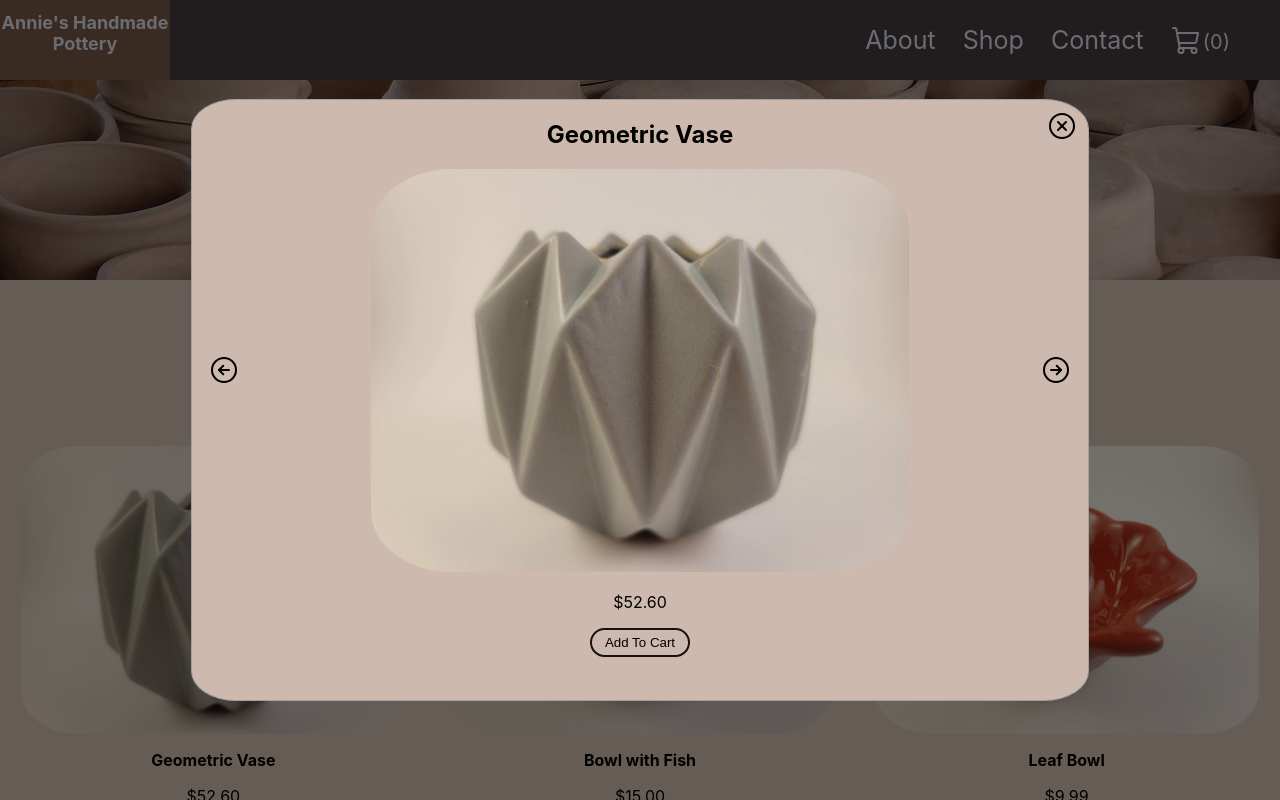
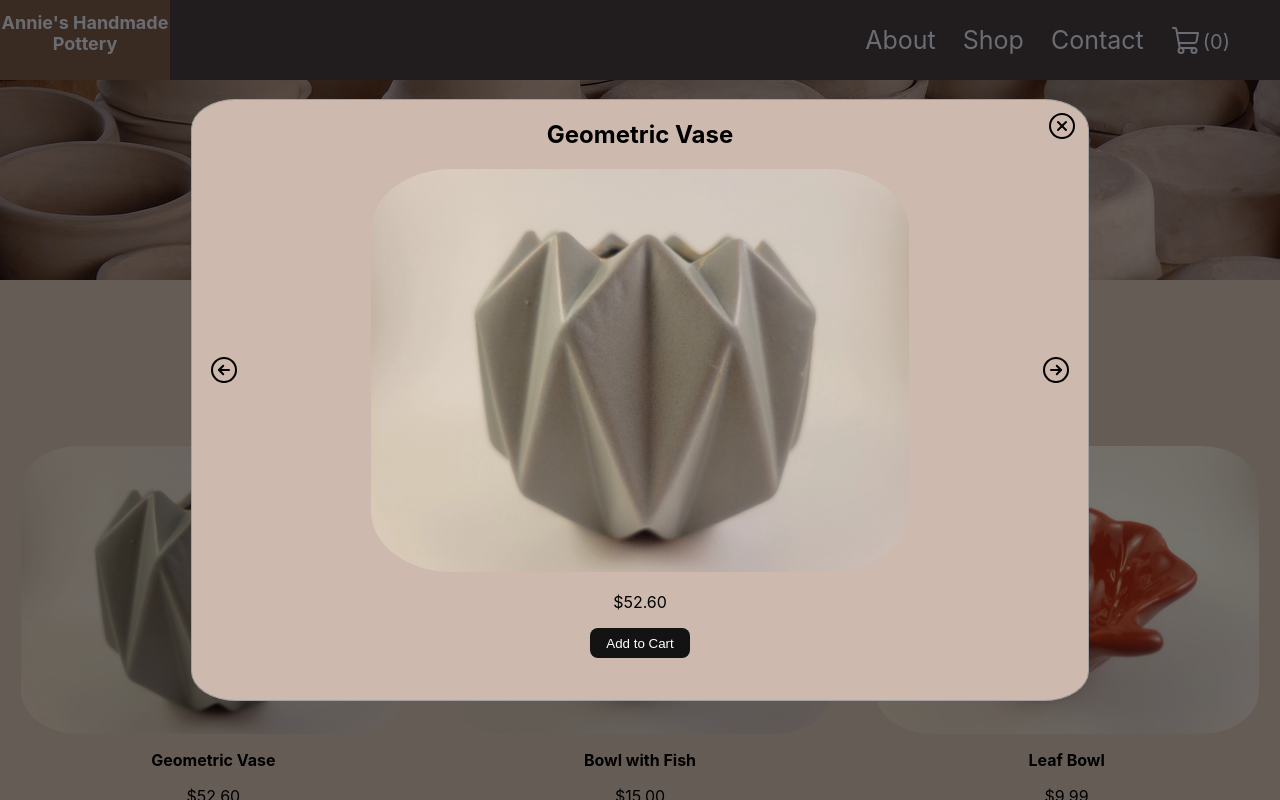
Before and after one commit to LaurenCummings/shop-project, a React (Create React App) app: page / in a window 1280 px wide. Both pictures are taken after a click on the picture 213 px from the left and 590 px from the top of the page. Shown: the top 800 px of the page. Built offline with nearby package versions, Linux system fonts and the light colour scheme.

Commit message:
Deleted timer on addToCart button

```diff
--- a/src/components/Product.css
+++ b/src/components/Product.css
@@ -26,20 +26,26 @@
 }
 
 .addToCartBttn {
-    background-color: transparent;
-    border: 2px solid rgb(19, 19, 19);
+    background-color: rgb(19, 19, 19);
+    border: none;
+    border-radius: 8px;
+    color: white;
+    cursor: pointer;
+    height: 30px;
     min-width: 100px;
     padding-left: 10px;
     padding-right: 10px;
     padding-top: 5px;
     padding-bottom: 5px;
-    border-radius: 15px;
 }
 
 .addToCartBttn:hover {
-    background-color: rgb(19, 19, 19);
-    color: white;
-    cursor: pointer;
+    opacity: 90%;
+}
+
+.addToCartBttn:active {
+    background-color: white;
+    color: rgb(19, 19, 19);
 }
 
 .modalOverlay {
--- a/src/components/Product.js
+++ b/src/components/Product.js
@@ -8,15 +8,6 @@ const Product = (props) => {
     const { id, productName, price, productImages } = props.data;
     const { addToCart } = useCart();
     const [showDialog, setShowDialog] = useState(false);
-    const [isAdding, setIsAdding] = useState(false);
-
-    const addToCartText = () => {
-        setIsAdding(true);
-
-        setTimeout(() => {
-            setIsAdding(false);
-        }, 500);
-    }
 
     return (
         <div className="product">
@@ -35,9 +26,8 @@ const Product = (props) => {
                             <p>${price.toFixed(2)}</p>
                             <button
                                 className="addToCartBttn"
-                                disabled={isAdding}
-                                onClick={() => {addToCart(id); addToCartText();}}>
-                                {isAdding ? "Product Added to Cart" : "Add To Cart"}
+                                onClick={() => {addToCart(id)}}>
+                                    Add to Cart
                             </button>
                         </div>
                     </Dialog>
```
